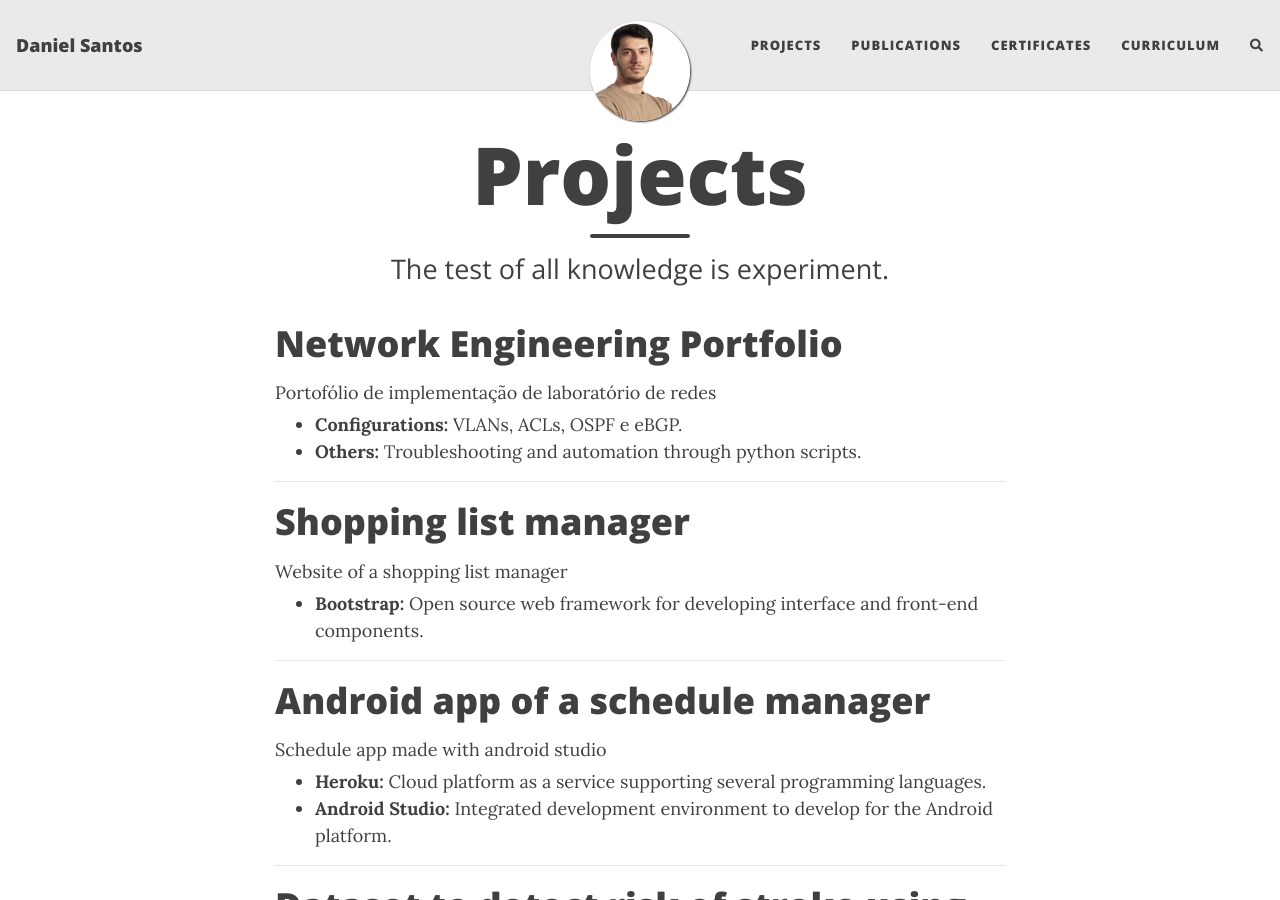
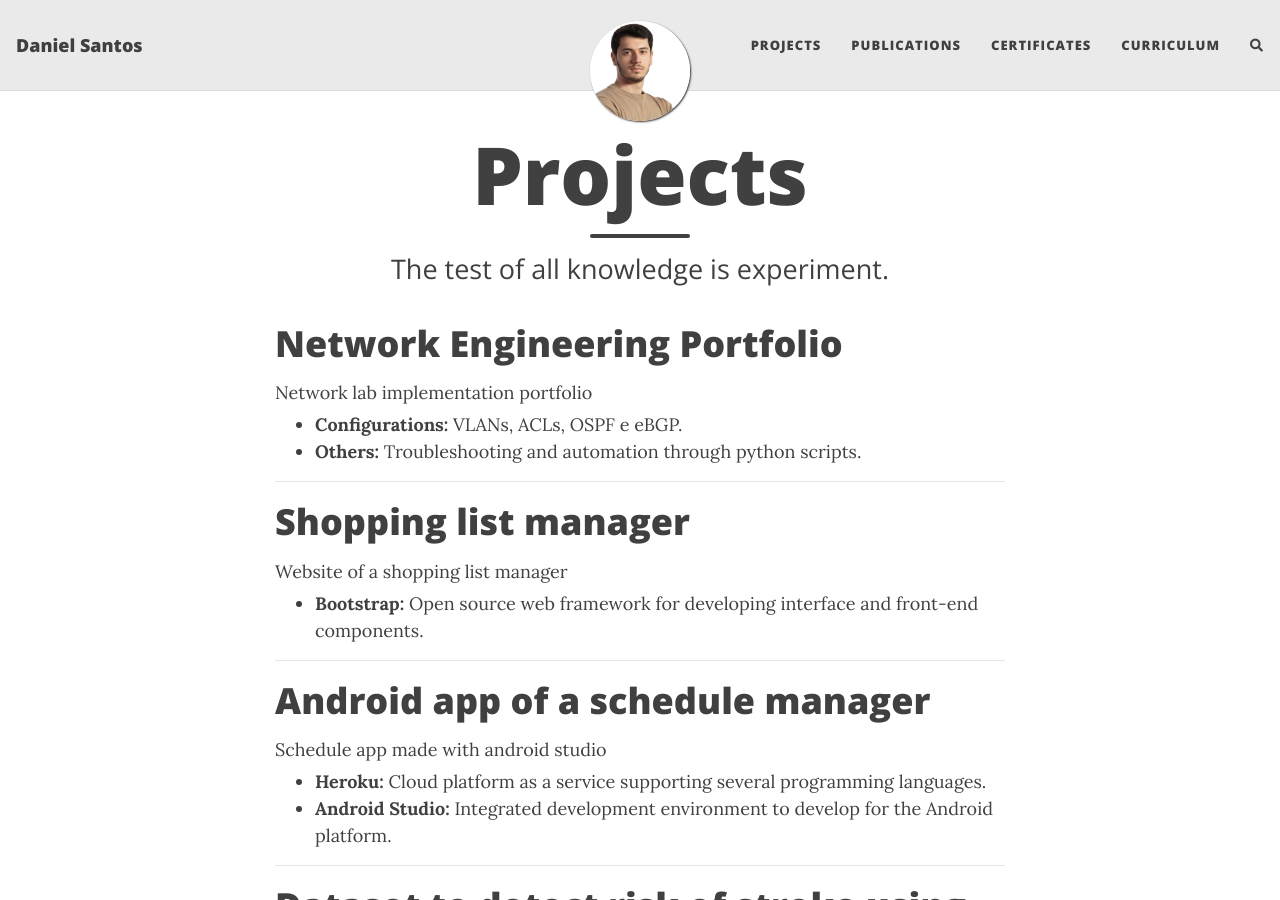
Before and after one commit to DanielSantos2001/DanielSantos2001.github.io, a Jekyll site: the page built from Projects.md, in a window 1280 px wide and 900 px high. Built offline with Jekyll 4.4.1, drawn with Linux system fonts in a browser that asks for light colours; nearby versions of some CDN libraries; comment, search, counter and statistics services are not loaded.

Commit message:
Corrected phrase to english

```diff
--- a/Projects.md
+++ b/Projects.md
@@ -6,7 +6,7 @@ subtitle: The test of all knowledge is experiment.
 
 #  <a href="https://github.com/DanielSantos2001/NetworkEngineering" style="color: inherit; text-decoration: none;" onmouseover="this.style.color='#0085A1'" onmouseout="this.style.color='inherit'"> Network Engineering Portfolio</a>
 <div style="margin-bottom: 5px; margin-top: 1rem;">
-Portofólio de implementação de laboratório de redes
+Network lab implementation portfolio
 </div>
 - **Configurations:** VLANs, ACLs, OSPF e eBGP.
 - **Others:** Troubleshooting and automation through python scripts.
```
